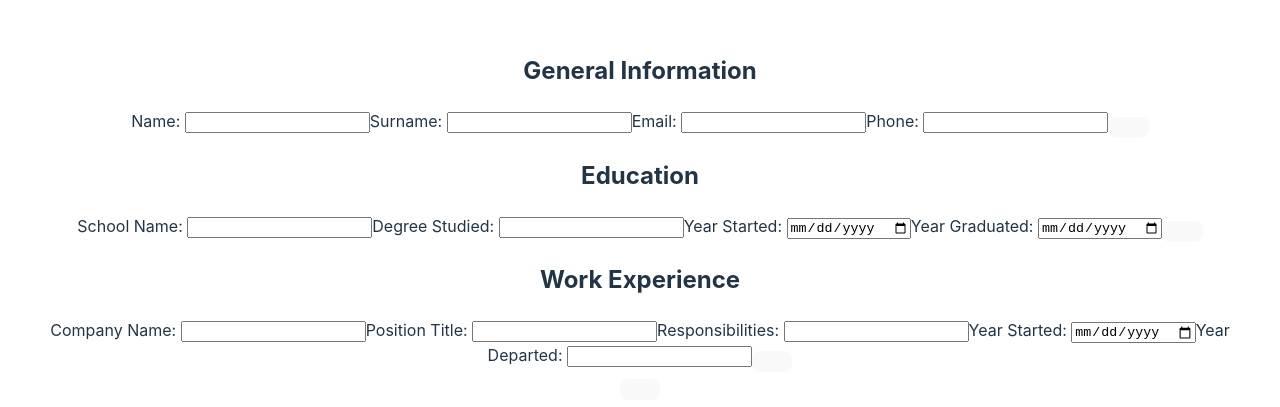
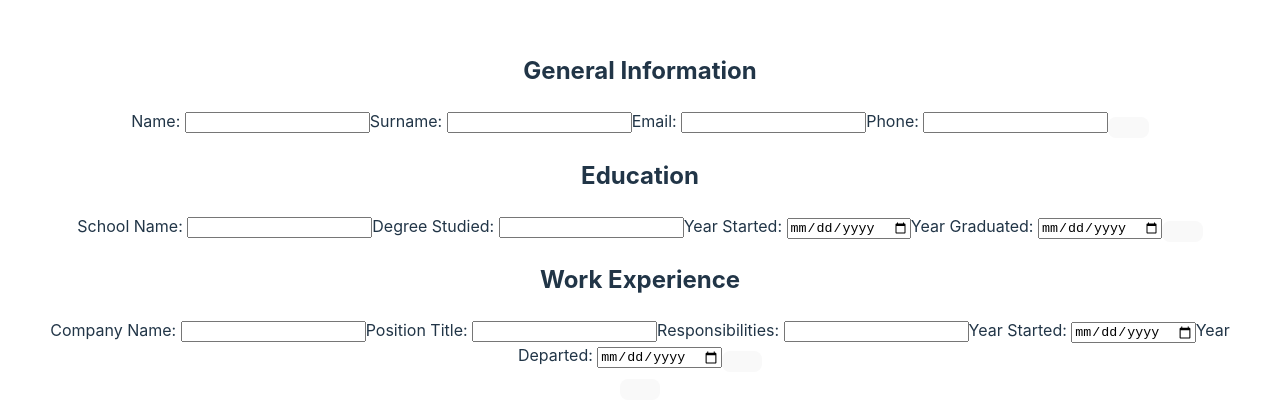
Before and after one commit to AlexVNep/cvApplication, a React (Vite) app: page / in a window 1280 px wide. Shown: the part 183-590 px from the top of the page. Built offline with nearby package versions, Linux system fonts and the light colour scheme.

Commit message:
chore: change tel input to date

```diff
--- a/src/components/WorkXpInput.jsx
+++ b/src/components/WorkXpInput.jsx
@@ -12,7 +12,7 @@ function WorkXpInput() {
       <label htmlFor="company-start">Year Started: </label>
       <input type="date" name="company-start" id="company-start" />
       <label htmlFor="company-end">Year Departed: </label>
-      <input type="tel" name="company-end" id="company-end" />
+      <input type="date" name="company-end" id="company-end" />
       <Button text="Edit" />
     </>
   );
```
